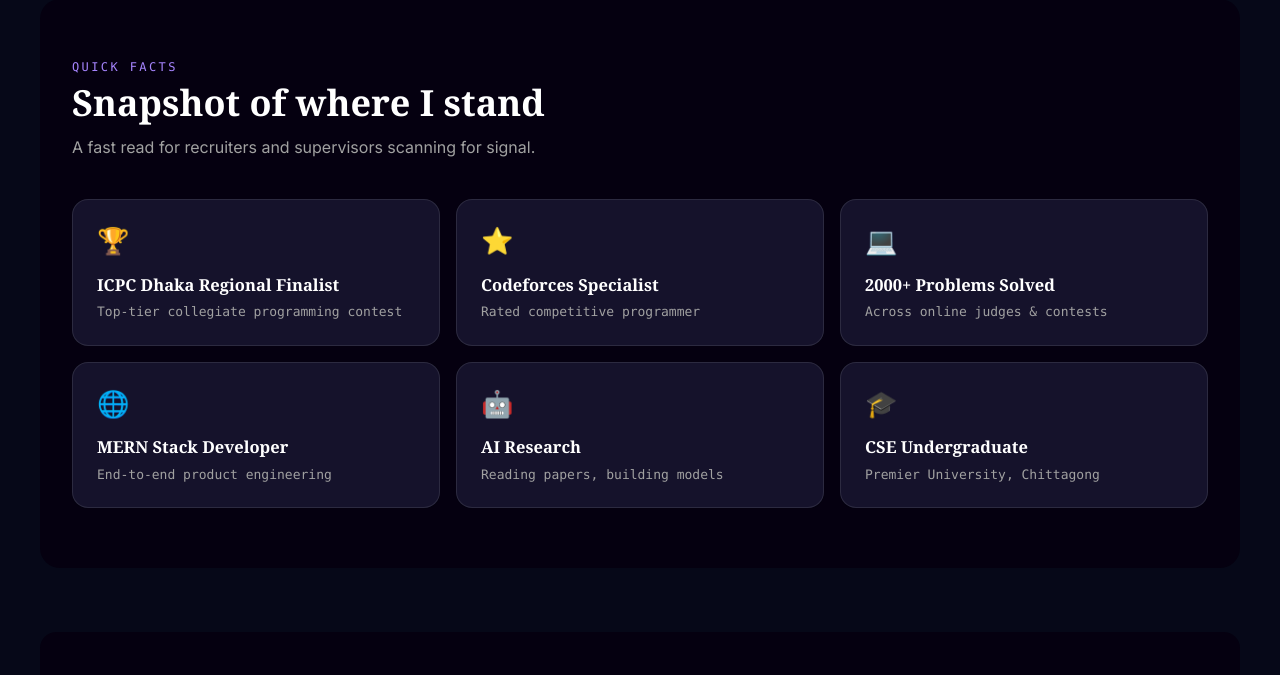
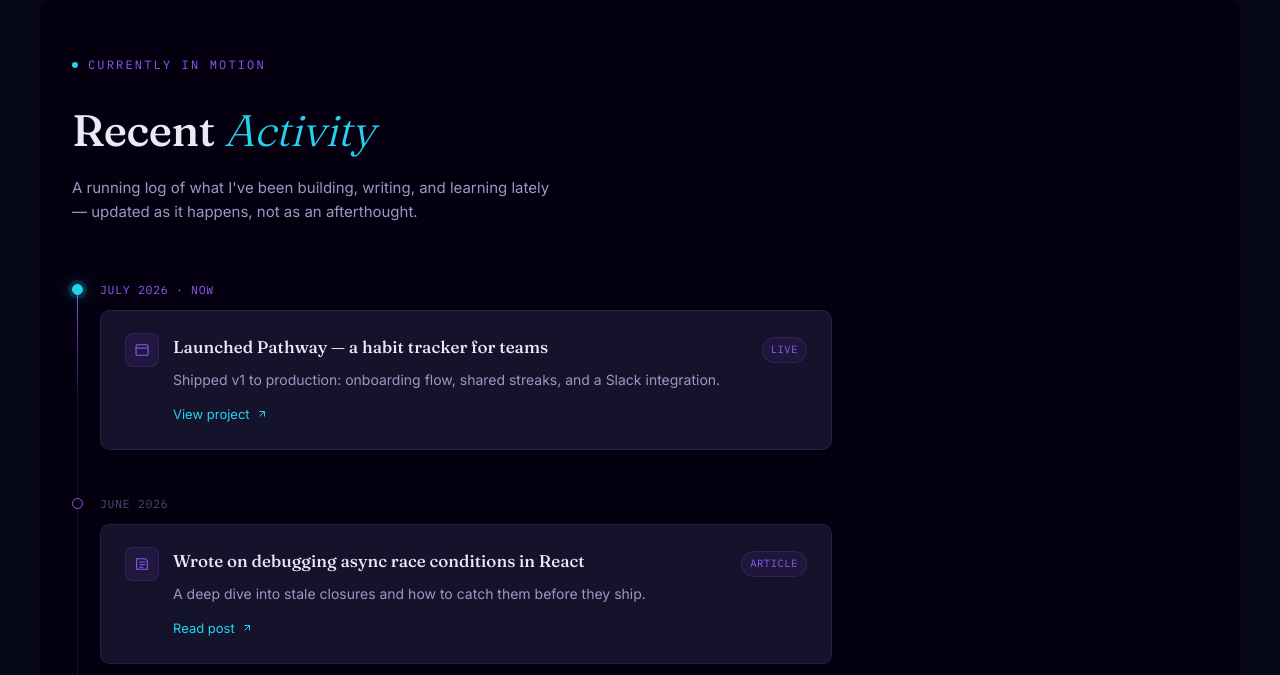
Before and after one commit to nuralamjoy/my_portfolio, a React (Vite) app: page / in a window 1280 px wide. Shown: the part 1785-2460 px from the top of the page. Built offline with nearby package versions, Linux system fonts and the light colour scheme.

Commit message:
try something

```diff
--- a/src/components/About/About.jsx
+++ b/src/components/About/About.jsx
@@ -11,6 +11,7 @@
     <>
       <AboutMe></AboutMe>
       {/* <CurrentActivities></CurrentActivities> */}
+      <CurrentActivities/>
       {/* <QuickFacts></QuickFacts> */}
       <QuickFacts/>
       {/* <FocusArea></FocusArea> */}
```
